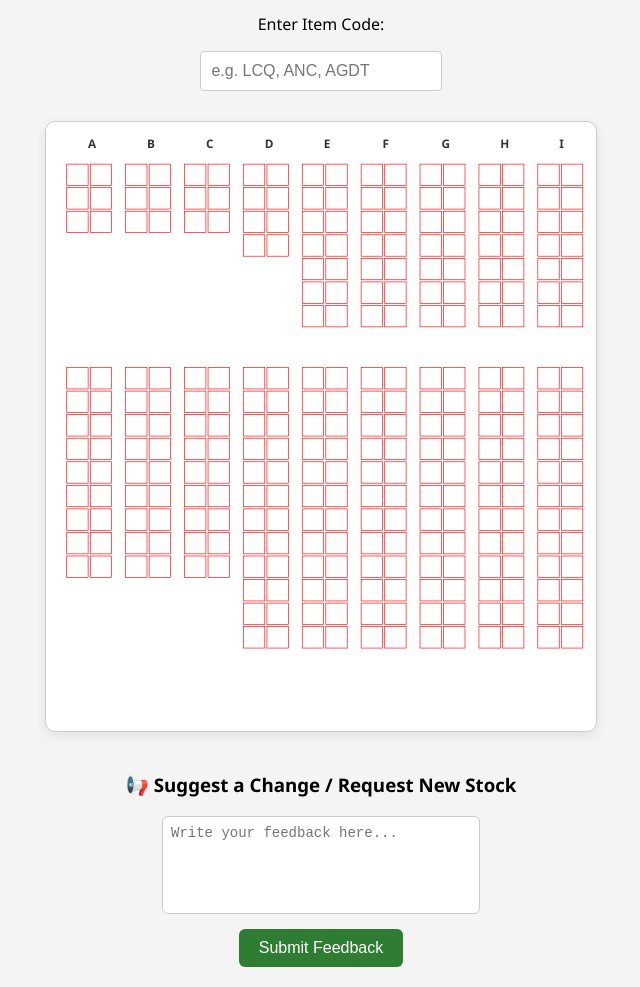
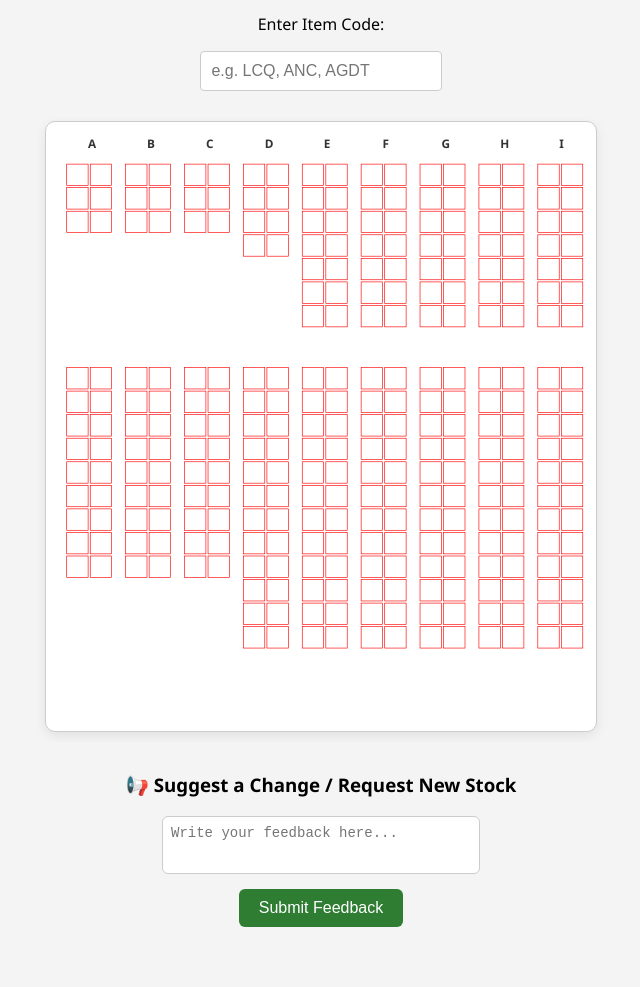
Before and after one commit to gigtarget/NRTC-JD-v.2, a plain HTML site: page index.html in a window 1280 px wide. Shown: the part 89-1076 px from the top of the page, without its empty margins (319-959 px from the left). After the commit the page ends 1036 px from the top, so only its background shows below. Drawn offline with Linux system fonts and the light colour scheme.

Commit message:
Update index.html

```diff
--- a/index.html
+++ b/index.html
@@ -113,7 +113,7 @@
     .feedback-section textarea {
       width: 70%;
       max-width: 300px;
-      height: 80px;
+      height: 40px;
       padding: 8px;
       font-size: 14px;
       border: 1px solid #ccc;
```
